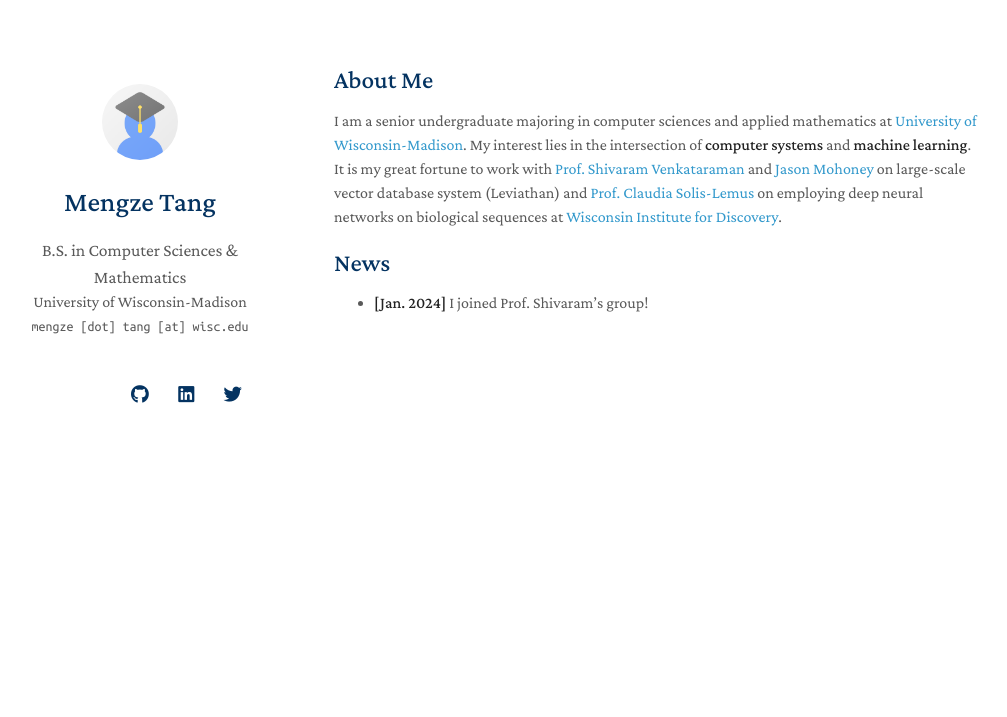
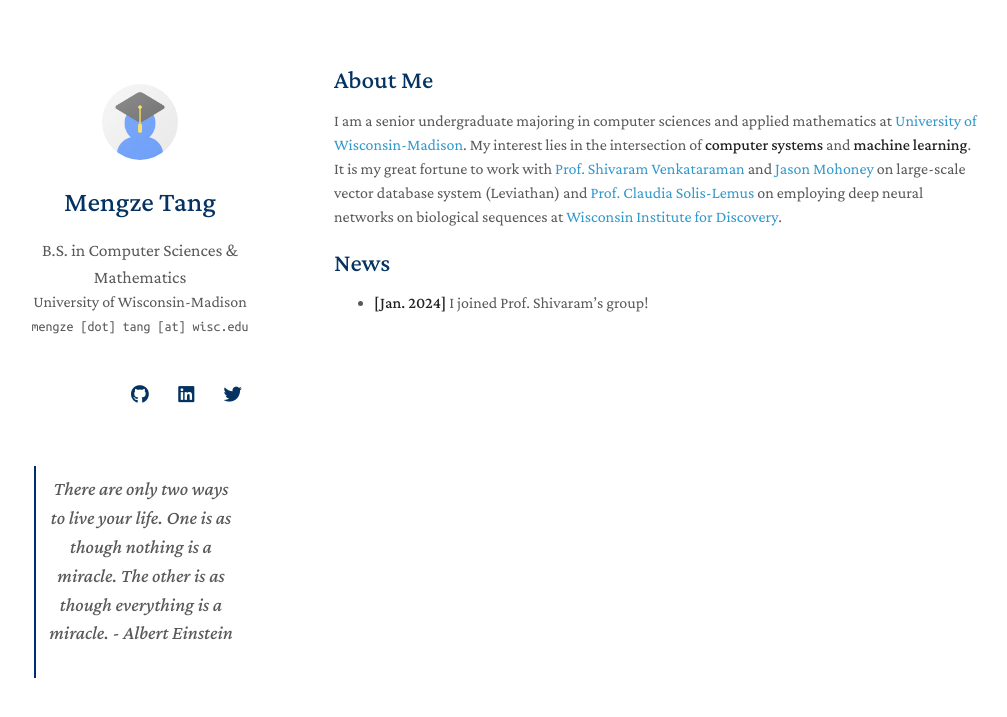
Before and after one commit to madmtang/madmtang.github.io, a Jekyll site: the page built from index.md, in a window 1280 px wide. Shown: the top 717 px of the page, without its empty margins (136-1143 px from the left). Built offline with Jekyll 4.4.1, drawn with Linux system fonts in a browser that asks for light colours; nearby versions of some CDN libraries; a style sheet for code colours, icons or effects is not loaded; our own code applies the rules of GitHub Pages for plain Markdown files.

Commit message:
add quote

```diff
--- a/_layouts/homepage.html
+++ b/_layouts/homepage.html
@@ -92,6 +92,11 @@
         </div>
         <br>
 
+        <blockquote>
+            <p>There are only two ways to live your life. One is as though nothing is a miracle.
+            The other is as though everything is a miracle. - Albert Einstein</p>
+        </blockquote>
+
       </header>
       <section>
 
```
